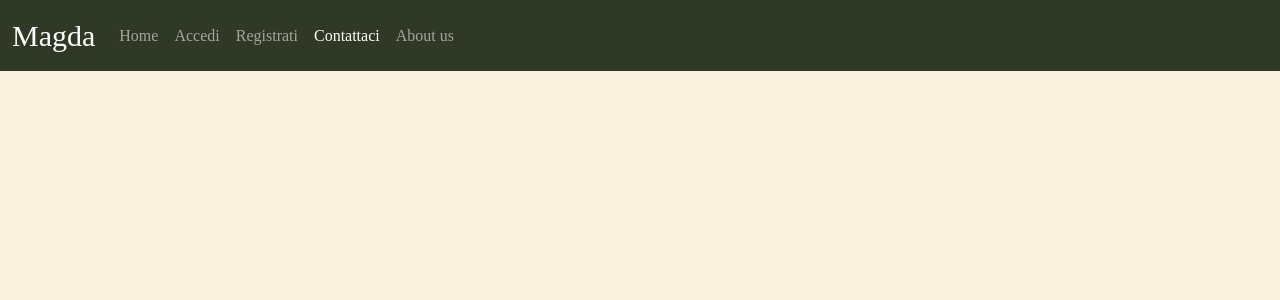
After one commit to lucarep/magda, a PHP site: page /contattaci.php in a window 1280 px wide. The commit adds this page. Shown: the top 300 px of the page. Run offline with PHP 8.4, Linux system fonts and the light colour scheme; some web fonts are replaced.

Commit message:
fixata la navbar e altri piccoli bug in generale

```diff
--- /dev/null
+++ b/contattaci.php
@@ -0,0 +1,30 @@
+<!DOCTYPE html>
+<html lang="it">
+    <head>
+        <meta charset="utf-8">
+        <title> Magda </title>
+        <meta name="viewport" content="width=device-width, initial-scale=1">
+        <link href="https://cdn.jsdelivr.net/npm/bootstrap@5.0.0-beta3/dist/css/bootstrap.min.css" rel="stylesheet" integrity="sha384-eOJMYsd53ii+scO/bJGFsiCZc+5NDVN2yr8+0RDqr0Ql0h+rP48ckxlpbzKgwra6" crossorigin="anonymous">
+        <link href="style.css" rel="stylesheet" type="text/css">
+        <script src="https://cdn.jsdelivr.net/npm/bootstrap@5.0.0-beta3/dist/js/bootstrap.bundle.min.js" integrity="sha384-JEW9xMcG8R+pH31jmWH6WWP0WintQrMb4s7ZOdauHnUtxwoG2vI5DkLtS3qm9Ekf" crossorigin="anonymous"></script>
+    </head>
+    <body>
+        <nav class="navbar navbar-expand-lg navbar-dark">
+            <div class="container-fluid">
+              <a class="navbar-brand" href="#">Magda</a>
+              <button class="navbar-toggler" type="button" data-bs-toggle="collapse" data-bs-target="#navbarNavAltMarkup" aria-controls="navbarNavAltMarkup" aria-expanded="false" aria-label="Toggle navigation">
+                <span class="navbar-toggler-icon"></span>
+              </button>
+              <div class="collapse navbar-collapse" id="navbarNavAltMarkup">
+                <div class="navbar-nav">
+                  <a class="nav-link" href="index.html">Home</a>
+                  <a class="nav-link" href="#">Accedi</a>
+                  <a class="nav-link" href="#">Registrati</a>
+                  <a class="nav-link active" aria-current="page" href="contattaci.php">Contattaci</a>
+                  <a class="nav-link" href="about_us.html">About us</a>
+                </div>
+              </div>
+            </div>
+        </nav>
+    </body>
+</html>
--- a/style.css
+++ b/style.css
@@ -23,7 +23,7 @@ body {
 }
 
 h1 {
-    font-size: calc(3vw + 2.5rem);
+    font-size: calc(1vw + 2rem);
     font-family: "Roxbo Bold";
     text-transform: uppercase;
 }
```
Also changed, not shown: about_us.html (added, +29 -0 lines), index.html (+6 -6 lines), pictures/pexels-athena-2972712.jpg (added).
